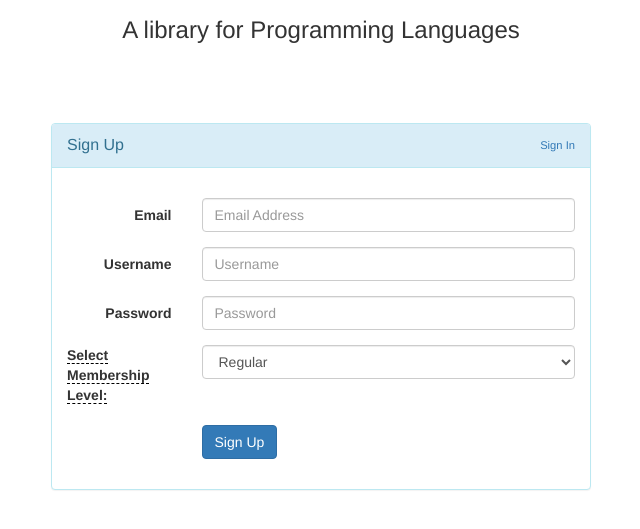
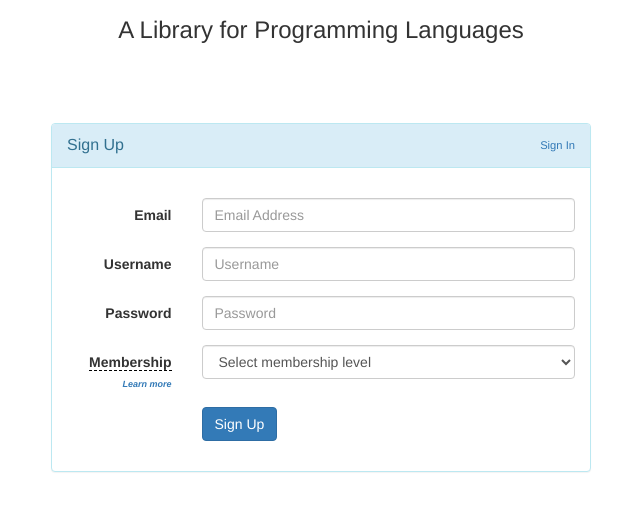
Before and after one commit to idrisadetunmbi/HelloBooks, a plain HTML site: page index.html in a window 1280 px wide. Both pictures are taken after a click on the link "Sign Up Here". Shown: the part 193-722 px from the top of the page, without its empty margins (319-959 px from the left). Drawn offline with nearby package versions, Linux system fonts and the light colour scheme.

Commit message:
Modify signup section for better UI

```diff
--- a/index.html
+++ b/index.html
@@ -16,7 +16,7 @@
 
         <div class="container-fluid text-center" style="margin-top:40px">
             <img src="./images/hello_books_logo_ii.png" alt="HelloBooks Logo" class="img-circle" style="width:150px; height:150px">
-            <h3>A library for Programming Languages</h3>
+            <h3>A Library for Programming Languages</h3>
         </div>
         <div class="container">
             <div style="margin-top: 70px" id="loginbox" class="mainbox col-md-6 col-md-offset-3 col-sm-8 col-sm-offset-2">
@@ -94,9 +94,11 @@
                             </div>
 
                             <div class="form-group">
-                                <label for="membership-level" class="col-md-3" title="Membership level determines the amount of book you can borrow and the period within which each borrowed book can last before being returned. Highest Level is the platinum, while Regular is the minimum"><span style="border-bottom: 1px dashed black">Select Membership Level:</span></label>
+                                <label for="membership-level" class="col-md-3 control-label" title="Membership level determines the amount of book you can borrow and the period within which each borrowed book can last before being returned. Highest Level is the platinum, while Regular is the minimum"><span style="border-bottom: 1px dashed black">
+                                    Membership</span> <a href="" style="font-style: italic;font-size: xx-small;">Learn more</a> </label>
                                 <div class="col-md-9">
                                     <select class="form-control" name="membership-level">
+                                        <option value="" selected disabled>Select membership level</option>
                                         <option>Regular</option>
                                         <option>Silver</option>
                                         <option>Gold</option>
```
